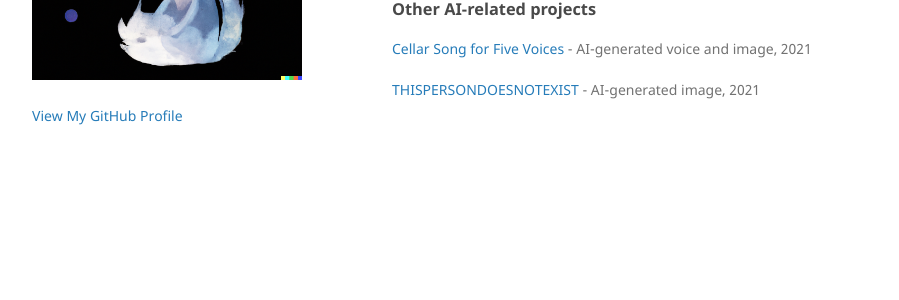
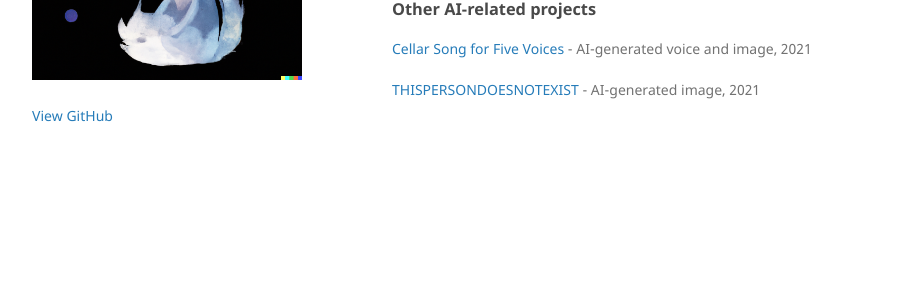
Before and after one commit to lauraibnz/lauraibnz.github.io, a Jekyll site: the page built from index.md, in a window 1280 px wide. Shown: the part 299-599 px from the top of the page, without its empty margins (178-1077 px from the left). Built offline with Jekyll 4.4.1, drawn with Linux system fonts in a browser that asks for light colours; the repository's description, which GitHub fills in, is left out.

Commit message:
Update default.html

```diff
--- a/_layouts/default.html
+++ b/_layouts/default.html
@@ -28,7 +28,7 @@
         {% endif %}
 
         {% if site.github.is_user_page %}
-        <p class="view"><a href="{{ site.github.owner_url }}">View My GitHub Profile</a></p>
+        <p class="view"><a href="{{ site.github.owner_url }}">View GitHub</a></p>
         {% endif %}
 
         {% if site.show_downloads %}
```
